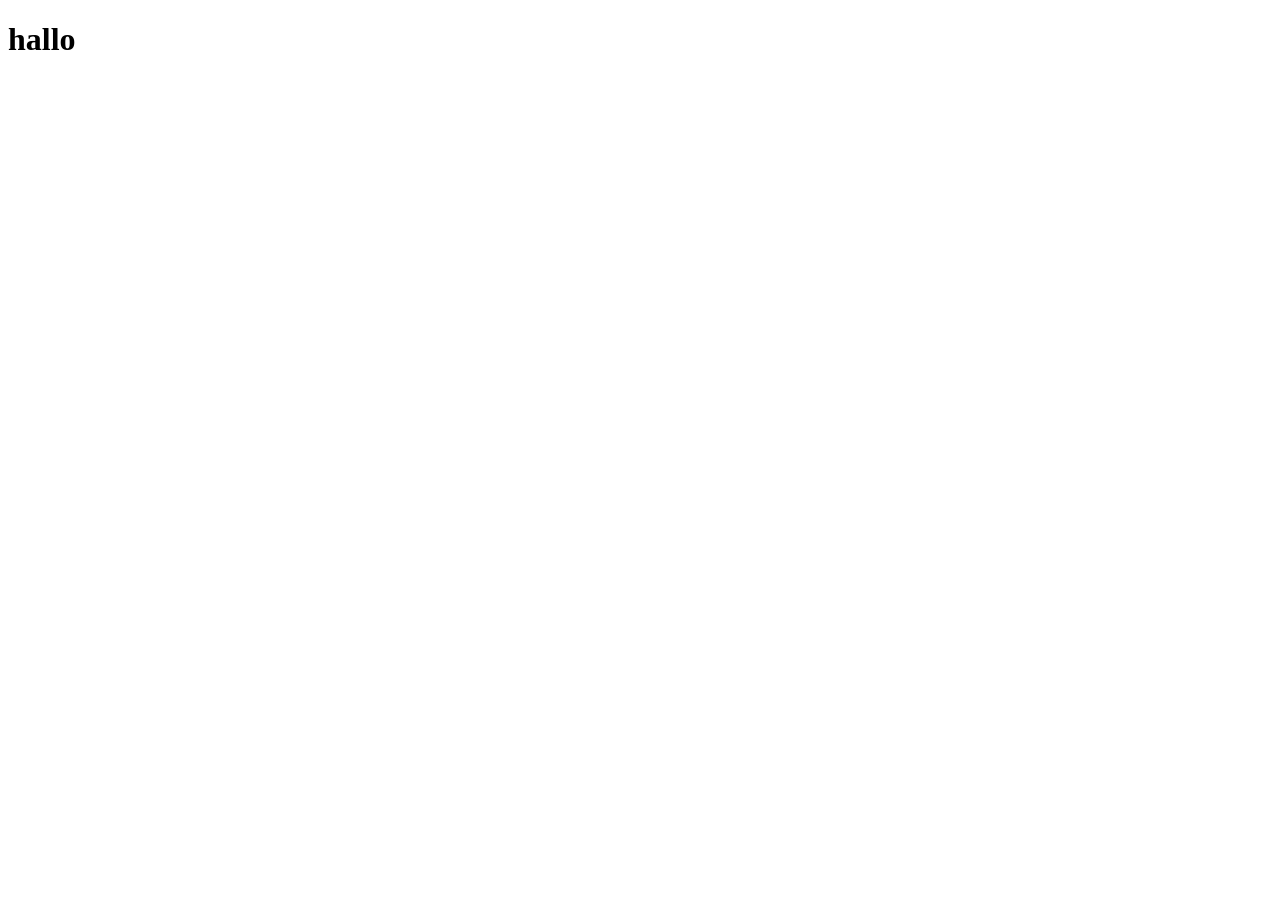
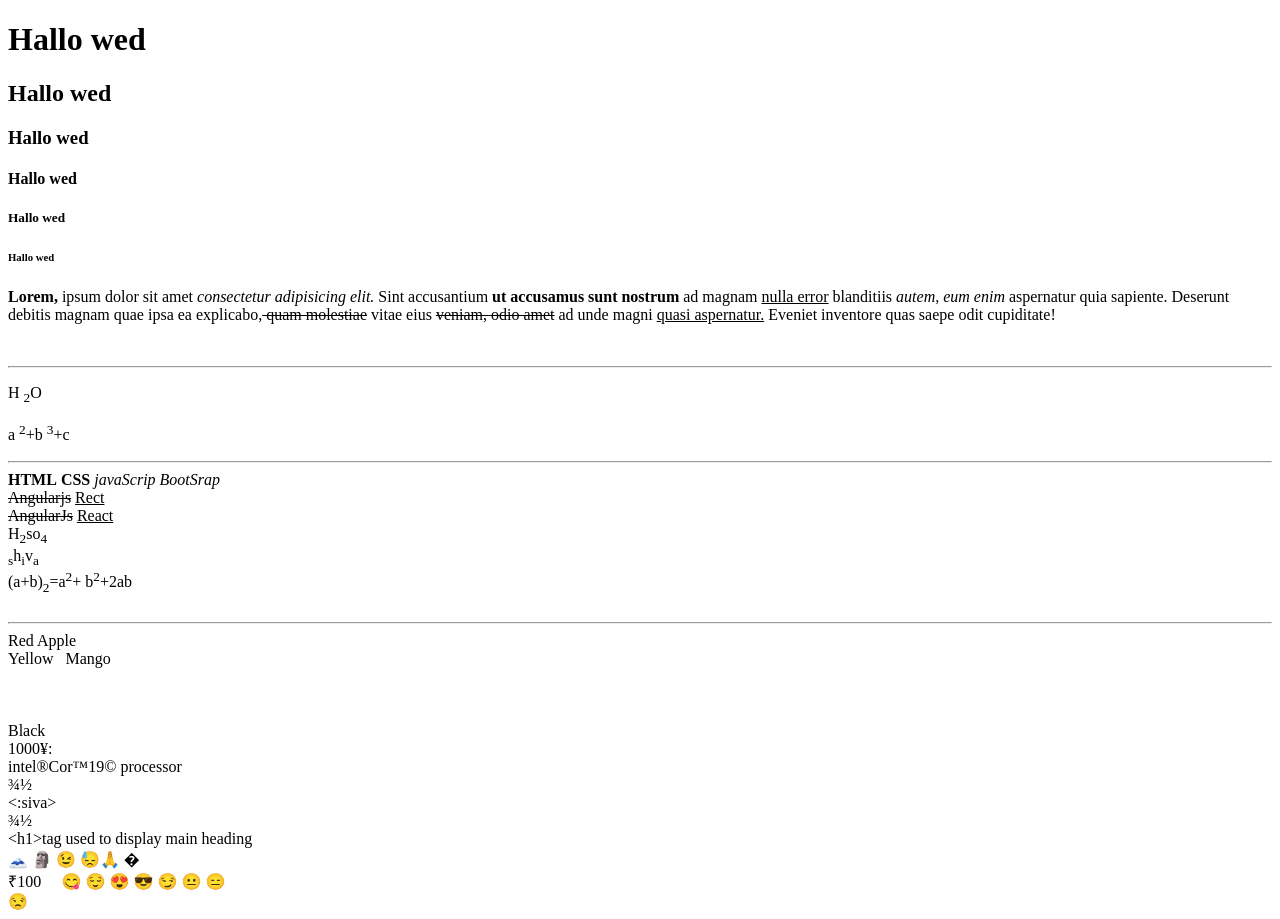
Before and after one commit to hrutik9850/fast_index, a plain HTML site: page fast.html in a window 1280 px wide. Before the commit the page ends 800 px from the top, so only its background shows below. Drawn offline with Linux system fonts and the light colour scheme.

Commit message:
add some tag

```diff
--- a/fast.html
+++ b/fast.html
@@ -6,6 +6,51 @@
     <title>fast_html</title>
 </head>
 <body>
-    <h1>hallo</h1>
+    <h1>Hallo wed</h1>
+<h2>Hallo wed</h2>
+<h3>Hallo wed</h3>
+<h4>Hallo wed</h4>
+<h5>Hallo wed</h5>
+<h6>Hallo wed</h6>
+<p><b>Lorem, </b>ipsum dolor sit amet <i> consectetur adipisicing elit.</i> Sint accusantium <strong> ut accusamus
+   sunt nostrum</strong> ad magnam <u>nulla error</u> blanditiis <em>autem, eum enim </em>aspernatur quia sapiente.
+   Deserunt debitis magnam quae ipsa ea explicabo,<s> quam molestiae</s> vitae eius <del>veniam, odio amet</del>
+    ad unde magni <ins> quasi aspernatur.</ins> Eveniet inventore quas saepe odit cupiditate!</p>
+<br>
+<hr>
+<p>H <sub>2</sub>O</p>
+<p>a <sup>2</sup>+b <sup>3</sup>+c</p>
+<hr>
+<strong> HTML</strong>
+	<b>CSS</b>
+	<em>javaScrip</em>
+	<i>BootSrap</i>
+	<br>
+	<Strike>Angularjs</strike>
+	<u>Rect</u>
+	<br>
+	<strike>AngularJs</strike>
+	<u>React</u>
+	<br>
+	H<sub>2</sub>so<sub>4</sub>
+	<br>
+	<sub>s</sub>h<sub>i</sub>v<sub>a</sub><br>
+	(a+b)<sub>2</sub>=a<sup>2</sup>+ b<sup>2</sup>+2ab
+	<br>
+  <br>
+  <hr>
+  Red Apple <br/>
+Yellow&nbsp;&nbsp;&nbsp;Mango<br/><br><br><br>
+Black &nbsp;&nbsp;&nbsp; <br> 1000&yen:<br>intel&reg;Cor&trade;19&copy; processor <br>
+&frac34;&frac12;<br>
+&lt:siva&gt;<br>
+&frac34;&frac12;<br>
+&lt;h1&gt;tag used to display main heading<br>
+&#128507; &#128511; &#128521; &#128531;&#128591; &#1385011; &#138525;<br>
+&#8377;100 &#453278; &#128523; &#128524; &#128525; &#128526;
+&#128527; &#128528; &#128529;<br>
+&#128530;
+
+
 </body>
 </html>
```
